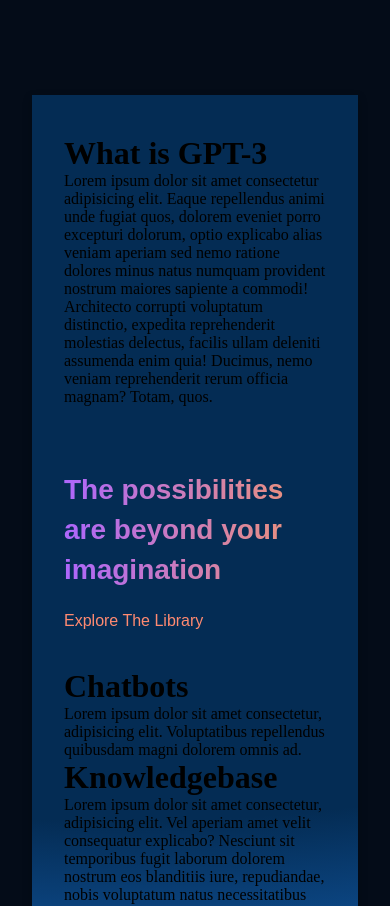
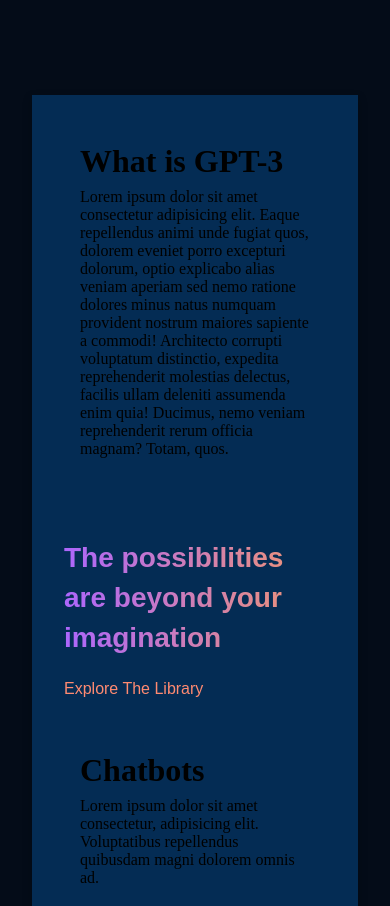
Before and after one commit to Isrealsix/gpt3, a React (Create React App) app: page / in a window 390 px wide. Shown: the part 1380-2286 px from the top of the page. Built offline with nearby package versions, Linux system fonts and the light colour scheme.

Commit message:
fixed bugs in css

```diff
--- a/src/components/Feature/Feature.scss
+++ b/src/components/Feature/Feature.scss
@@ -0,0 +1,7 @@
+.whatgpt3__feature-container {
+  width: 100%;
+  display: flex;
+  justify-content: space-between;
+  align-items: flex-start;
+  margin: 1rem;
+}
--- a/src/components/Feature/Feature.tsx
+++ b/src/components/Feature/Feature.tsx
@@ -3,11 +3,11 @@
 
 const Feature: React.FC<IFeature> = ({ title, text }) => {
   return (
-    <div className="whatgpt3__feature-container">
-      <div className="whatgpt3__feature-container--title">
+    <div className="whatgpt3__container-feature">
+      <div className="whatgpt3__container-feature--title">
         <div />
         <h1>{title}</h1>
-        <div className="whatgpt3__feature-container--text">
+        <div className="whatgpt3__container-feature--text">
           {text}
         </div>
       </div>
--- a/src/containers/WhatGPT3/WhatGPT3.scss
+++ b/src/containers/WhatGPT3/WhatGPT3.scss
@@ -49,14 +49,14 @@
     flex-wrap: wrap;
     margin-top: 2rem;
 
-    &--feature {
+    &-feature {
       flex: 1;
       margin: 1rem;
       min-width: 210px;
       display: unset;
       flex-direction: column;
 
-      &-text {
+      &--text {
         margin-top: 0.5rem;
       }
     }
@@ -80,13 +80,14 @@
 @media only screen and (max-width: 650px) {
   .whatgpt3 {
 
-    &__feature,
     &__container {
-      flex-direction: column;
-    }
+      &-feature {
+        flex-direction: column;
 
-    &__feature, &__container-feature-text {
-      margin-top: 0.5rem;
+        &--text {
+          margin-top: 0.5rem;
+        }
+      }
     }
 
     &__heading h1 {
@@ -99,8 +100,7 @@
 
 @media only screen and (max-width: 350px) {
   .whatgpt3 {
-    &__container,
-    &__feature {
+    &__container-feature {
       margin: 1rem 0;
       min-width: 100%;
     }
```
